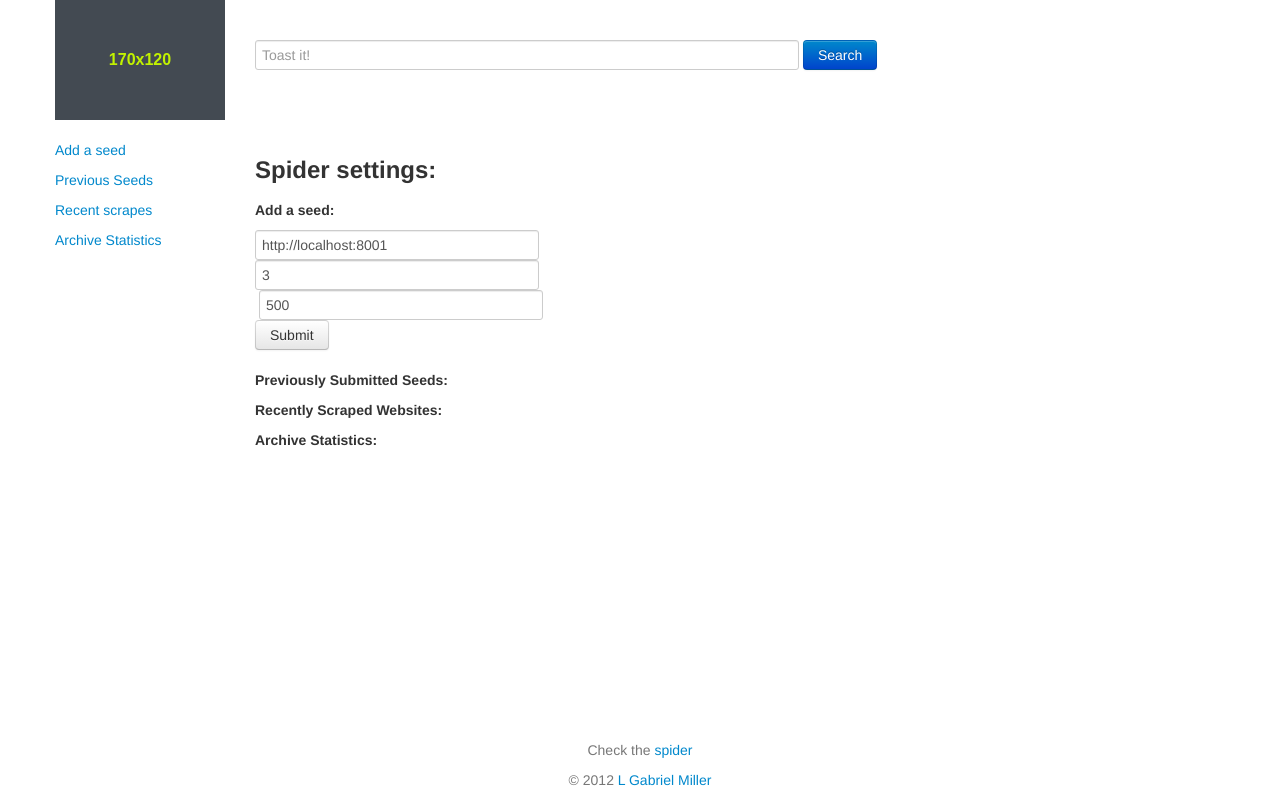
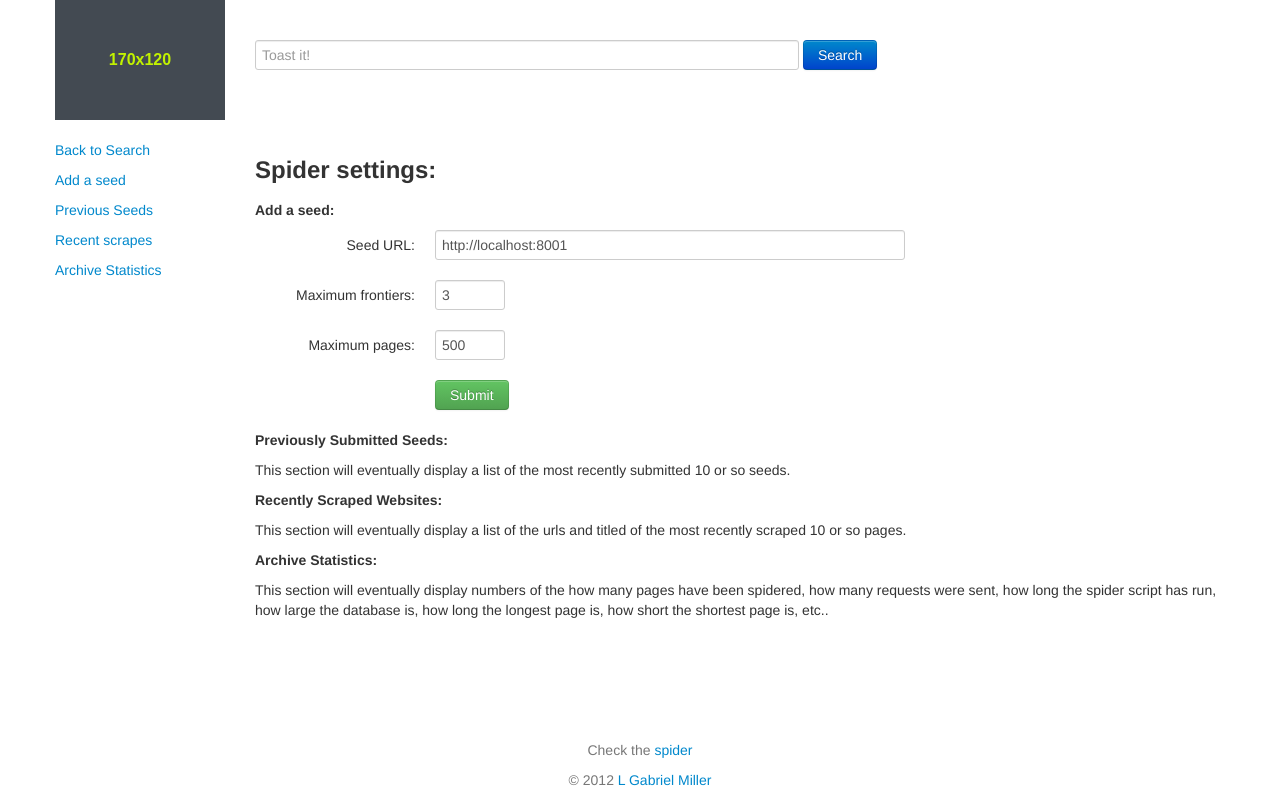
Before and after one commit to gabrielmiller/Py-Webscraper, a Flask app: page /spider in a window 1280 px wide. Run offline with Flask 2, Linux system fonts and the light colour scheme; some libraries are stand-ins or nearby versions.

Commit message:
Most of the front-end is ready.

```diff
--- a/routes.py
+++ b/routes.py
@@ -6,18 +6,18 @@ This module contains the routing and logic for the search front-end side of
 this website
 """
 
-def get_query_string():
+def get_query_string(input=None):
     """
     This function checks the querystring for the parameter "query" and returns its
     value if present. If that parameter is not present it returns null.
     """
-    if request.args.get('query'):
+    if input:
         context = dict()
-        context['query'] = request.args.get('query')
-        context['sort'] = request.args.get('sort')
-        context['display'] = request.args.get('display')
-        context['page'] = request.args.get('page')
-        context['results'] = request.args.get('results')
+        context['query'] = input.get('query')
+        context['sort'] = input.get('sort')
+        context['display'] = input.get('display')
+        context['page'] = input.get('page')
+        context['results'] = input.get('results')
         return context
     else:
         return None
@@ -34,15 +34,14 @@ def frontpage():
     """
     Renders the search splash page.
     """
-    context = get_query_string()
-    return render_template("frontpage.html", context=context)
+    return render_template("frontpage.html")
 
 @app.route("/search")
 def search():
     """
     Renders the search results page.
     """
-    context = get_query_string()
+    context = get_query_string(request.args)
     return render_template("search.html", context=context)
 
 @app.route("/spider")
@@ -50,5 +49,13 @@ def spider():
     """
     Renders the spider dashboard page.
     """
-    context = get_query_string()
+    context = get_query_string(request.args)
     return render_template("spider.html", context=context)
+
+@app.route("/addspider", methods=['POST'])
+def addspider():
+    """
+    Post requests to this url will add a spider.
+    """
+    flash('Error: Adding spiders is not yet implemented. Try again later!', category='text-error')
+    return redirect(url_for('frontpage'))
--- a/templates/base.html
+++ b/templates/base.html
@@ -17,12 +17,14 @@
 
 {% with messages = get_flashed_messages(with_categories=true) %}
     {% if messages %}
+<br><br>
 <div class="row">
-    <div class="offset2 span6">
+    <div style="text-align:center;">
             {% for category, message in messages %}
                 <p class="{{ category }}">{{ message }}</p>
             {% endfor %}
     </div>
+<br><br>
 </div>
 <div class="row">
     {% endif %}
@@ -36,7 +38,7 @@
 </div>
 <br><br><br><br>
 <div class="navbar navbar-fixed-bottom" style="text-align: center;">
-<p>Check the <a href="/spider{% if context.query %}?query={{ context.query}}&display={{ context.display }}&sort={{ context.sort }}{% endif %}">spider</a></p>
+<p>Check the <a href="/spider{% if context and context.query %}?query={{ context.query}}&display={{ context.display }}&sort={{ context.sort }}&page={{ context.page }}&results={{ context.results }}{% endif %}">spider</a></p>
 <p>&copy; 2012 <a href="http://www.cheddarcode.com/g/">L Gabriel Miller</a></p>
 </div>
 </body>
--- a/templates/include_sidebar.html
+++ b/templates/include_sidebar.html
@@ -13,11 +13,11 @@
         <option value="0"{% if context.display == "0" %} selected {% endif %}>Title, snippet</option>
         <option value="1"{% if context.display == "1" %} selected {% endif %}>Title, snippet, date</option>
         <option value="2"{% if context.display == "2" %} selected {% endif %}>Preview, date</option>
-        <option value="3"{% if context.diplay == "3" %} selected {% endif %}>Flavor</option>
+        <option value="3"{% if context.display == "3" %} selected {% endif %}>Flavor</option>
     </select>
 
     <p>Results per page</p>
-    <select class="input-block-level" name="display">
+    <select class="input-block-level" name="results">
         <option value="10"{% if context.results == "10" %} selected {% endif %}>10</option>
         <option value="25"{% if context.results == "25" %} selected {% endif %}>25</option>
         <option value="100"{% if context.results == "100" %} selected {% endif %}>100</option>
--- a/templates/search.html
+++ b/templates/search.html
@@ -14,7 +14,7 @@
     </div>
     <div id="content" class="span10">
 
-        <h3>Search results for {{ context.query }}:</h3>
+        <!-- <h3>Search results for '{{ context.query }}':</h3> -->
 
         <!-- Iterate through search results and paginate -->
 
--- a/templates/spider.html
+++ b/templates/spider.html
@@ -1,7 +1,7 @@
 {% extends "base.html" %}
 
 {% block title %}
-- Spider'
+- Spider Settings
 {% endblock %}
 
 {% block body %}
@@ -10,6 +10,7 @@
 
 <div class="row">
     <div class="span2" id="sidebar">
+        <p><a href="/search{% if context.query %}?query={{ context.query}}&display={{ context.display }}&sort={{ context.sort }}&page={{ context.page }}&results={{ context.results }}{% endif %}">Back to Search</a></p>
         <p><a href="#addseed">Add a seed</a></p>
         <p><a href="#seedlist">Previous Seeds</a></p>
         <p><a href="#recentscrapes">Recent scrapes</a></p>
@@ -19,25 +20,40 @@
 
         <h3>Spider settings:</h3>
         <h5 id="addseed">Add a seed: </h5>
-        <form class="form-search" action="POST" name="seed">
-            <div class="">
-                <input type="text" name="seedurl" placeholder="http://www.website.com" value="http://localhost:8001" class="input-xlarge ">
+        <form class="form-horizontal" method="POST" action="/addspider" name="seed">
+            <div class="control-group">
+                <label class="control-label" for="seedurl">Seed URL: </label>
+                <div class="controls">
+                    <input type="text" name="seedurl" placeholder="http://www.website.com" value="http://localhost:8001" class="span5">
+                </div>
             </div>
-            <div class="">
-                <input type="text" name="frontiers" placeholder="#" placeholder="Number of frontiers" class="input-xlarge" value="3">
+            <div class="control-group">
+                <label class="control-label" for="frontiers">Maximum frontiers: </label>
+                <div class="controls">
+                    <input type="text" name="frontiers" placeholder="#" placeholder="Number of frontiers" class="span1" value="3">
+                </div>
             </div>
-            <div class="">
-                <label></label>
-                <input id="" name="maxpages" type="text" placeholder="#" placeholder="Maximum number of pages" class="input-xlarge" value="500">
+            <div class="control-group">
+                <label class="control-label" for="maxpages">Maximum pages: </label>
+                <div class="controls">
+                    <input id="" name="maxpages" type="text" placeholder="#" placeholder="Maximum number of pages" class="span1" value="500">
+                </div>
             </div>
-            <button type="submit" class="btn">Submit</button>
+            <div class="control-group">
+                <div class="controls">
+                    <button type="submit" class="btn btn-success">Submit</button>
+                </div>
+            </div>
         </form>
 
             <h5 id="seedlist">Previously Submitted Seeds: </h5>
+            <p>This section will eventually display a list of the most recently submitted 10 or so seeds.</p>
 
             <h5 id="recentscrapes">Recently Scraped Websites: </h5>
+            <p>This section will eventually display a list of the urls and titled of the most recently scraped 10 or so pages.</p>
 
             <h5 id="archives">Archive Statistics: </h5>
+            <p>This section will eventually display numbers of the how many pages have been spidered, how many requests were sent, how long the spider script has run, how large the database is, how long the longest page is, how short the shortest page is, etc..</p>
 
     </div>
 
```
